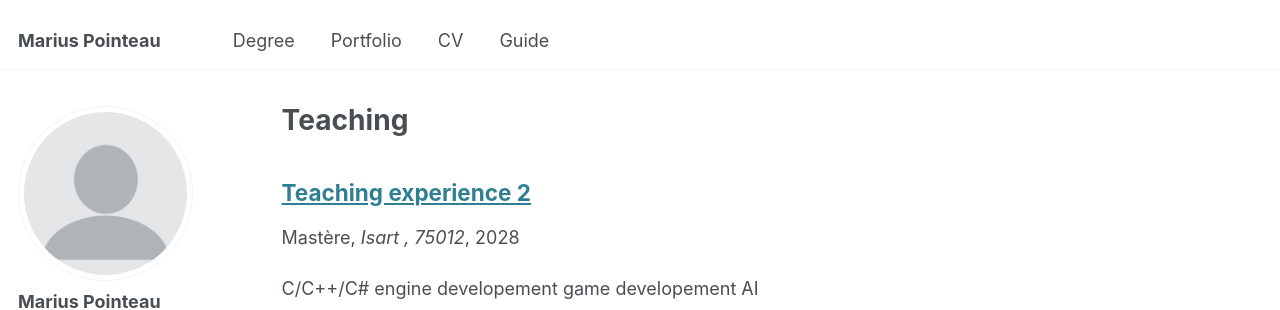
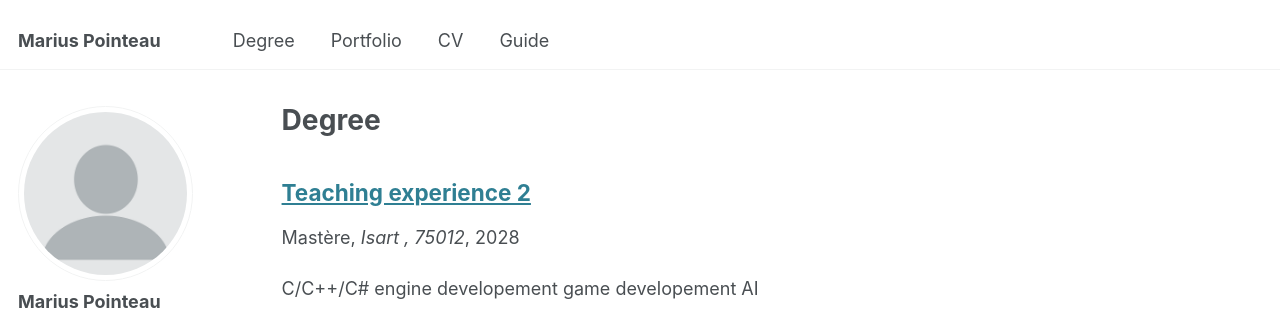
Before and after one commit to MariusPointeau/MariusPointeau.github.io, a Jekyll site: the page built from _pages/degree.html, in a window 1280 px wide. Shown: the top 310 px of the page. Built offline with Jekyll 4.4.1, drawn with Linux system fonts in a browser that asks for light colours.

Commit message:
changed degree page

```diff
--- a/_pages/teaching.html
+++ b/_pages/degree.html
@@ -1,7 +1,7 @@
 ---
 layout: archive
-title: "Teaching"
-permalink: /teaching/
+title: "Degree"
+permalink: /degree/
 author_profile: true
 ---
 
```
Also changed, not shown: _teaching/Baccalaureat.md (+0 -9 lines), _teaching/Mastère Game Programming.md (+0 -9 lines).
